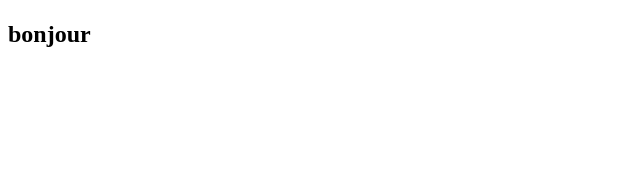
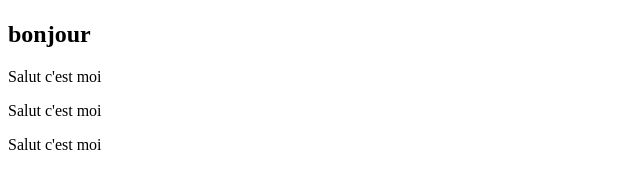
Before and after one commit to NasBoss0/projet-Git, a plain HTML site: page index.html in a window 1280 px wide. Shown: the whole page, without its empty margins (0-640 px from the left). Drawn offline with Linux system fonts and the light colour scheme.

Commit message:
ajout de parapgraphe

```diff
--- a/index.html
+++ b/index.html
@@ -9,6 +9,9 @@
 <body>
     <h1></h1>
     <h2>bonjour</h2>
+    <p class="lorem">Salut c'est moi</p>
+    <p class="lorem">Salut c'est moi</p>
+    <p class="lorem">Salut c'est moi</p>
 
 </body>
 </html>
```
